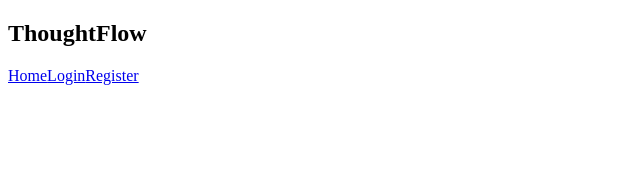
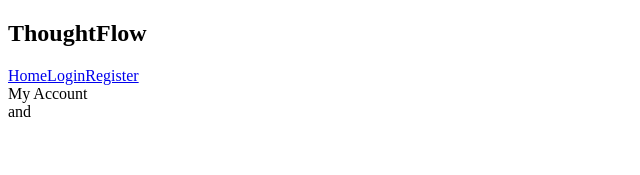
Before and after one commit to goyalh4164/ThoughtFlow-Frontend, a React (Vite) app: page /account in a window 1280 px wide. Shown: the top 175 px of the page, without its empty margins (0-640 px from the left). Built offline with nearby package versions, Linux system fonts and the light colour scheme.

Commit message:
added the profile view page

```diff
--- a/src/App.jsx
+++ b/src/App.jsx
@@ -4,6 +4,7 @@ import Header from "./components/Header";
 import Login from "./pages/Login";
 import Register from "./pages/Register";
 import { Toaster } from "react-hot-toast";
+import Account from "./pages/Account";
 
 function App() {
   return (
@@ -13,6 +14,7 @@ function App() {
         <Route path="/" element={<Home/>} />
         <Route path="/login" element={<Login/>} />
         <Route path="/register" element={<Register/>} />
+        <Route path="/account" element={<Account/>}/>
       </Routes>
       <Toaster/>
     </Router>
--- a/src/components/Header.jsx
+++ b/src/components/Header.jsx
@@ -36,6 +36,9 @@ const Header = () => {
             <div>
                 <Link to={"/"}>Home</Link>
                 {
+                  isAuthenticated ? <Link to="/account">Account</Link> : ""
+                }
+                {
                   isAuthenticated ? <button onClick={logoutHandler}>Logout</button> : <Link to={"/login"}>Login</Link>
                 }
                 {
--- /dev/null
+++ b/src/components/Loader.jsx
@@ -0,0 +1,11 @@
+import React from 'react'
+
+const Loader = () => {
+  return (
+    <div>
+      <div>Loading</div>
+    </div>
+  )
+}
+
+export default Loader
--- a/src/main.jsx
+++ b/src/main.jsx
@@ -9,8 +9,9 @@ export const Context = createContext({ isAuthenticated: false });
 
 const AppWrapper = () => {
   const [isAuthenticated, setIsAuthenticated] = useState(false);
+  const [loading, setLoading] = useState(false);
   return (
-    <Context.Provider value={{ isAuthenticated, setIsAuthenticated }}>
+    <Context.Provider value={{ isAuthenticated, setIsAuthenticated ,loading,setLoading}}>
       <App />
     </Context.Provider>
   );
--- /dev/null
+++ b/src/pages/Account.jsx
@@ -0,0 +1,43 @@
+import React, { useContext, useEffect, useState } from 'react';
+import { Context, server } from '../main';
+import axios from 'axios';
+import Loader from '../components/Loader';
+
+const Account = () => {
+  const { isAuthenticated ,loading ,setLoading} = useContext(Context);
+  const [email,setEmail] =useState("");
+  const [username,setUsername] =useState("");
+  useEffect(() => {
+    const fetchData = async () => {
+      try {
+        if (isAuthenticated) {
+          setLoading(true)
+          const response = await axios.get(`${server}/users/profile`, {
+            withCredentials: true,
+          });
+          setEmail(response.data.email)
+          setUsername(response.data.username)
+          // Process the response data
+          setLoading(false)
+        } else {
+          // Handle unauthenticated user
+          console.log('User is not authenticated');
+        }
+      } catch (error) {
+        // Handle error
+        console.log('Error:', error);
+      }
+    };
+
+    fetchData();
+  }, [isAuthenticated]); // Run the effect whenever the isAuthenticated value changes
+
+  return <div>
+  My Account
+  {
+    loading ? <Loader/> : <div>{username} and {email}</div>
+  }
+  </div>;
+};
+
+export default Account;
```
